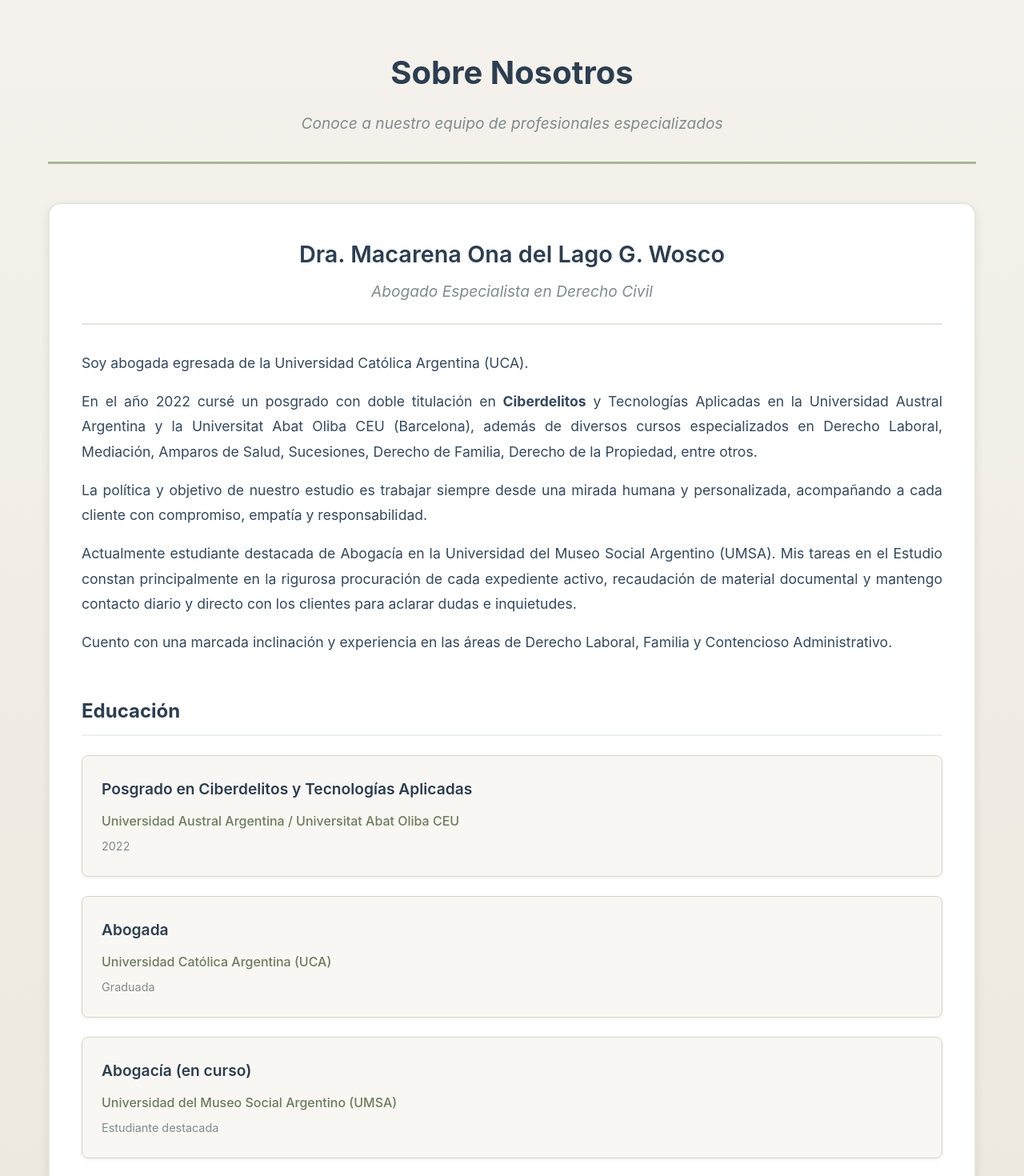
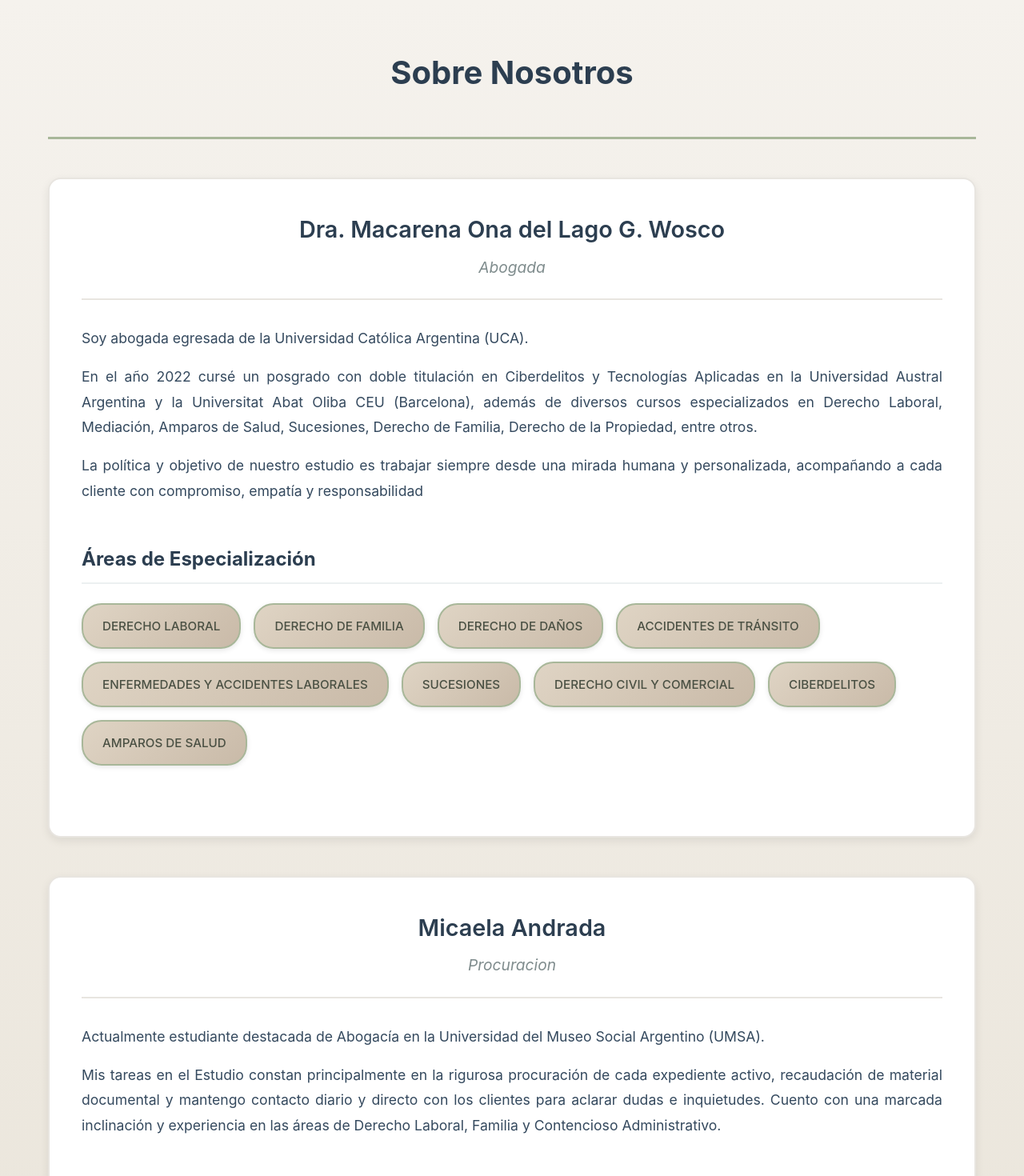
Before and after one commit to manuelovejas/portfolio-abogado, a React (Vite) app: page / in a window 1280 px wide. Shown: the part 380-1850 px from the top of the page at 80% size. Built offline with nearby package versions, Linux system fonts and the light colour scheme.

Commit message:
chore: agrega favicon de portafolio y actualiza index.html

```diff
--- a/index.html
+++ b/index.html
@@ -2,7 +2,7 @@
 <html lang="es">
   <head>
     <meta charset="UTF-8" />
-    <link rel="icon" type="image/svg+xml" href="/vite.svg" />
+    <link rel="icon" type="image/svg+xml" href="/favicon.svg" />
     <meta name="viewport" content="width=device-width, initial-scale=1.0" />
     <title>Estudio G. Wosco</title>
   </head>
--- a/public/data/contacto.json
+++ b/public/data/contacto.json
@@ -1,5 +1,5 @@
 {
   "email": "mgomezwosco@gmail.com",
   "telefono": "+54 11 5769-4741",
-  "linkedin": "https://www.linkedin.com/in/macarena-gomez-wosco-5a6a0a100/"
+  "linkedin": "https://www.linkedin.com/in/macarena-gomez-wosco-5a6a0a100"
 }
--- a/public/data/quien-soy.json
+++ b/public/data/quien-soy.json
@@ -1,6 +1,6 @@
 {
   "nombre": "Dra. Macarena Ona del Lago G. Wosco",
-  "titulo": "Abogado Especialista en Derecho Civil",
+  "titulo": "Abogada",
   "bio": "Soy abogada egresada de la Universidad Católica Argentina (UCA).\n\nEn el año 2022 cursé un posgrado con doble titulación en Ciberdelitos y Tecnologías Aplicadas en la Universidad Austral Argentina y la Universitat Abat Oliba CEU (Barcelona), además de diversos cursos especializados en Derecho Laboral, Mediación, Amparos de Salud, Sucesiones, Derecho de Familia, Derecho de la Propiedad, entre otros.\n\nLa política y objetivo de nuestro estudio es trabajar siempre desde una mirada humana y personalizada, acompañando a cada cliente con compromiso, empatía y responsabilidad. Buscamos ejercer y transmitir el derecho de forma cercana y clara para el conocimiento y entendimiento de nuestros clientes y justa y precisa para lograr resultados efectivos. \n\n\n Actualmente estudiante destacada de Abogacía en la Universidad del Museo Social Argentino (UMSA). Mis tareas en el Estudio constan principalmente en la rigurosa procuración de cada expediente activo, recaudación de material documental y mantengo contacto diario y directo con los clientes para aclarar dudas e inquietudes.\n\nCuento con una marcada inclinación y experiencia en las áreas de Derecho Laboral, Familia y Contencioso Administrativo.",
   "areas": [
     "DERECHO LABORAL",
--- a/public/data/sobre-nosotros.json
+++ b/public/data/sobre-nosotros.json
@@ -1,28 +1,11 @@
 {
   "tituloSeccion": "Sobre Nosotros",
-  "descripcion": "Conoce a nuestro equipo de profesionales especializados",
   "abogados": [
     {
       "nombre": "Dra. Macarena Ona del Lago G. Wosco",
-      "titulo": "Abogado Especialista en Derecho Civil",
-      "bio": "Soy abogada egresada de la Universidad Católica Argentina (UCA).\n\nEn el año 2022 cursé un posgrado con doble titulación en **Ciberdelitos** y Tecnologías Aplicadas en la Universidad Austral Argentina y la Universitat Abat Oliba CEU (Barcelona), además de diversos cursos especializados en Derecho Laboral, Mediación, Amparos de Salud, Sucesiones, Derecho de Familia, Derecho de la Propiedad, entre otros.\n\nLa política y objetivo de nuestro estudio es trabajar siempre desde una mirada humana y personalizada, acompañando a cada cliente con compromiso, empatía y responsabilidad.\n\nActualmente estudiante destacada de Abogacía en la Universidad del Museo Social Argentino (UMSA). Mis tareas en el Estudio constan principalmente en la rigurosa procuración de cada expediente activo, recaudación de material documental y mantengo contacto diario y directo con los clientes para aclarar dudas e inquietudes.\n\nCuento con una marcada inclinación y experiencia en las áreas de Derecho Laboral, Familia y Contencioso Administrativo.",
-      "educacion": [
-        {
-          "titulo": "Posgrado en Ciberdelitos y Tecnologías Aplicadas",
-          "institucion": "Universidad Austral Argentina / Universitat Abat Oliba CEU",
-          "año": "2022"
-        },
-        {
-          "titulo": "Abogada",
-          "institucion": "Universidad Católica Argentina (UCA)",
-          "año": "Graduada"
-        },
-        {
-          "titulo": "Abogacía (en curso)",
-          "institucion": "Universidad del Museo Social Argentino (UMSA)",
-          "año": "Estudiante destacada"
-        }
-      ],
+      "titulo": "Abogada",
+      "bio": "Soy abogada egresada de la Universidad Católica Argentina (UCA).\n\nEn el año 2022 cursé un posgrado con doble titulación en Ciberdelitos y Tecnologías Aplicadas en la Universidad Austral Argentina y la Universitat Abat Oliba CEU (Barcelona), además de diversos cursos especializados en Derecho Laboral, Mediación, Amparos de Salud, Sucesiones, Derecho de Familia, Derecho de la Propiedad, entre otros.\n\nLa política y objetivo de nuestro estudio es trabajar siempre desde una mirada humana y personalizada, acompañando a cada cliente con compromiso, empatía y responsabilidad",
+
       "areas": [
         "DERECHO LABORAL",
         "DERECHO DE FAMILIA",
@@ -34,6 +17,11 @@
         "CIBERDELITOS",
         "AMPAROS DE SALUD"
       ]
+    },
+    {
+      "nombre": "Micaela Andrada",
+      "titulo": "Procuracion",
+      "bio": "Actualmente estudiante destacada de Abogacía en la Universidad del Museo Social Argentino (UMSA).\n\nMis tareas en el Estudio constan principalmente en la rigurosa procuración de cada expediente activo, recaudación de material documental y mantengo contacto diario y directo con los clientes para aclarar dudas e inquietudes. Cuento con una marcada inclinación y experiencia en las áreas de Derecho Laboral, Familia y Contencioso Administrativo."
     }
   ]
 }
```
Also changed, not shown: public/favicon.svg (added).
